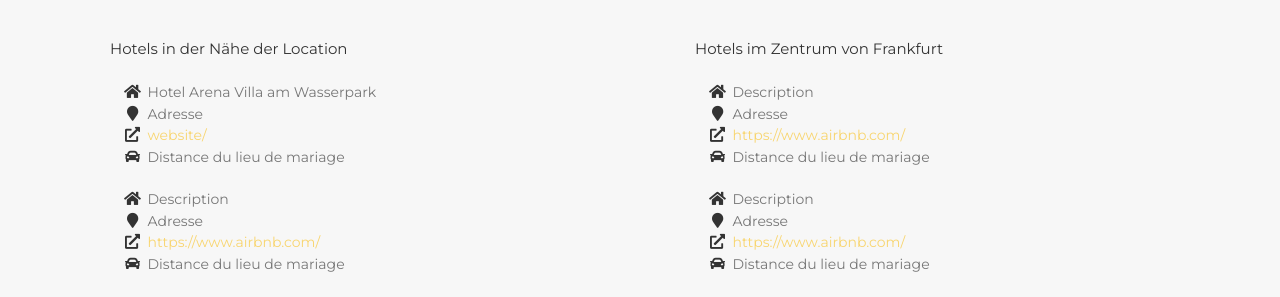
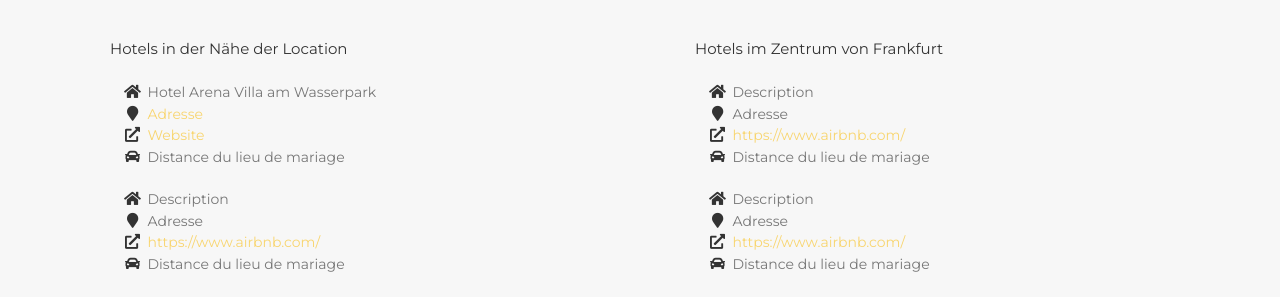
Before and after one commit to nic-nat/wedding, a Jekyll site: the page built from _fr_pages/index.html, in a window 1280 px wide and 900 px high, scrolled down 3875 px. Shown: the part 134-431 px from the top of the window. Built offline with Jekyll 4.4.1, drawn with Linux system fonts in a browser that asks for light colours; some web fonts are replaced.

Commit message:
Update stay.html

```diff
--- a/_includes/fr_data/stay.html
+++ b/_includes/fr_data/stay.html
@@ -18,10 +18,10 @@
                                 <span class="fa-li"><i class="fa fa-home"></i></span><span class="text-muted plist">Hotel Arena Villa am Wasserpark</span>
                             </li>
                             <li>
-                                <span class="fa-li"><i class="fa fa-map-marker"></i></span><span class="text-muted plist">Adresse</span>
+                                <span class="fa-li"><i class="fa fa-map-marker"></i></span><span class="plist"><a href="https://www.google.com/maps/place/Arena+Villa+am+Wasserpark/@50.1369158,8.6969598,15z/data=!4m2!3m1!1s0x0:0xeba04f9420ec6b86?sa=X&ved=2ahUKEwjE97bQ5qL2AhWiS_EDHc60DioQ_BJ6BAgkEAU">Adresse</a></span>
                             </li>
                             <li>
-                                <span class="fa-li"><i class="fas fa-external-link-alt"></i></span><span class="plist"><a href="https://villa-am-wasserpark.com">website/</a></span>
+                                <span class="fa-li"><i class="fas fa-external-link-alt"></i></span><span class="plist"><a href="https://villa-am-wasserpark.com">Website</a></span>
                             </li>
                             <li>
                                 <span class="fa-li"><i class="fa fa-car"></i></span><span class="text-muted plist">Distance du lieu de mariage</span>
```
